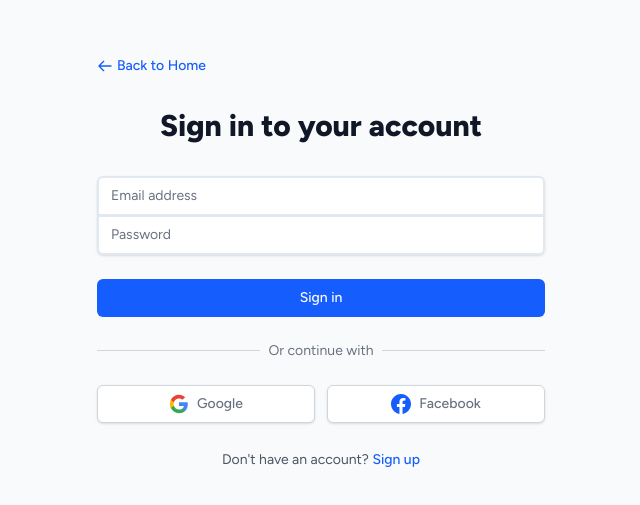
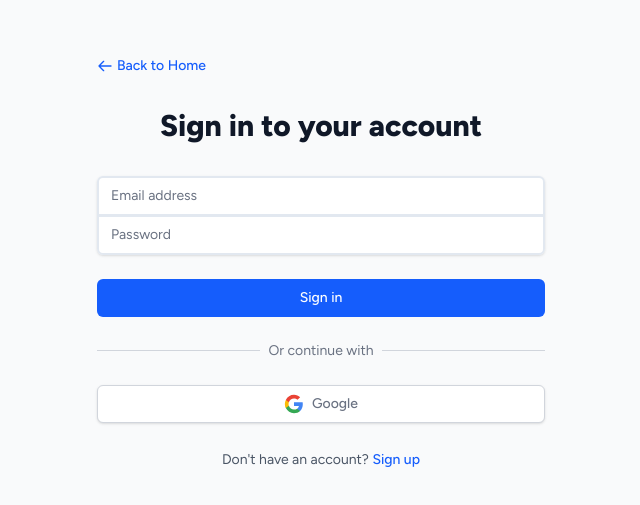
Before and after one commit to rahatkabir007/alumni_frontend, a Next.js app: page /login in a window 1280 px wide. Shown: the part 137-642 px from the top of the page, without its empty margins (319-959 px from the left). Built offline with nearby package versions, Linux system fonts and the light colour scheme; what @ant-design/nextjs-registry would draw is missing.

Commit message:
finally resolved issue

```diff
--- a/src/components/Login.js
+++ b/src/components/Login.js
@@ -168,7 +168,7 @@
                             </div>
                         </div>
 
-                        <div className="mt-6 grid grid-cols-2 gap-3">
+                        <div className="mt-6 grid grid-cols-1 gap-3">
                             <button
                                 type="button"
                                 onClick={handleGoogleLogin}
@@ -183,7 +183,7 @@
                                 <span className="ml-2">Google</span>
                             </button>
 
-                            <button
+                            {/* <button
                                 type="button"
                                 onClick={handleFacebookLogin}
                                 className="w-full inline-flex justify-center py-2 px-4 border border-gray-300 rounded-md shadow-sm bg-white text-sm font-medium text-gray-500 hover:bg-gray-50"
@@ -192,7 +192,7 @@
                                     <path d="M24 12.073c0-6.627-5.373-12-12-12s-12 5.373-12 12c0 5.99 4.388 10.954 10.125 11.854v-8.385H7.078v-3.47h3.047V9.43c0-3.007 1.792-4.669 4.533-4.669 1.312 0 2.686.235 2.686.235v2.953H15.83c-1.491 0-1.956.925-1.956 1.874v2.25h3.328l-.532 3.47h-2.796v8.385C19.612 23.027 24 18.062 24 12.073z" />
                                 </svg>
                                 <span className="ml-2">Facebook</span>
-                            </button>
+                            </button> */}
                         </div>
                     </div>
 
```
Also changed, not shown: src/components/SocialLogin.js (deleted).
